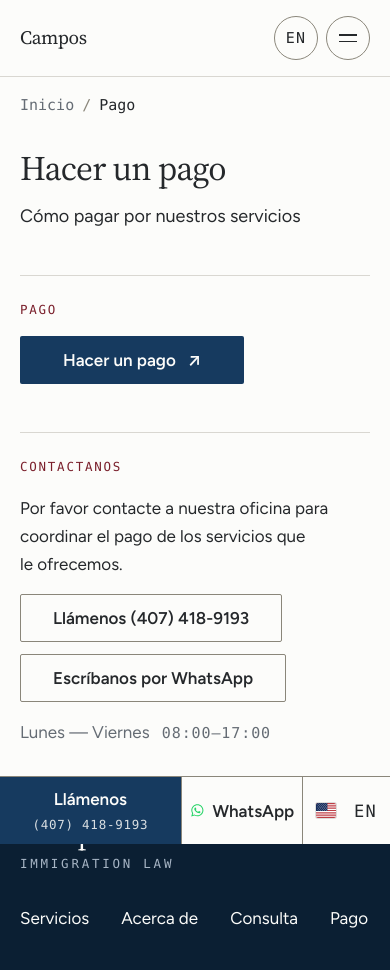
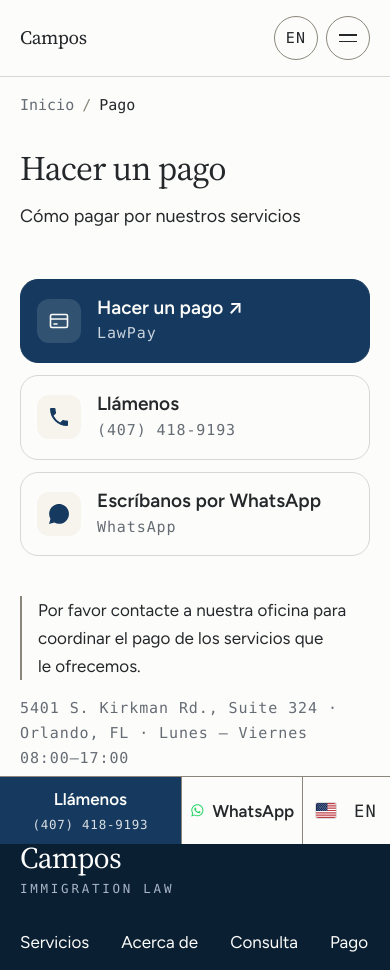
Before and after one commit to Welsa316/Camim-Law-Redesign, an Astro site in the folder site/: page /pagos in a window 390 px wide. Shown: the top 970 px of the page. Built offline with nearby package versions, Linux system fonts and the light colour scheme; Astro itself is replaced by a stand-in of ours.

Commit message:
Rebuild the payments page on the consultation page's tiles
The tiles move from the consultation page into global.css, with their
icons in TileIcon.astro, so both pages share one definition. The payments
page now leads with the firm's LawPay page as the primary tile, then the
office by phone and by WhatsApp, with the sister site's line about
arranging payment with the office under them, and the address and hours.
Compact rows on a phone, as on the consultation page; nothing lifts on
hover.

"LawPay", under the pay tile, is recorded in org.ts as the host of the
verified payment link rather than written into the page.

```diff
--- a/site/src/components/ConsultPage.astro
+++ b/site/src/components/ConsultPage.astro
@@ -1,5 +1,6 @@
 ---
 import Base from "../layouts/Base.astro";
+import TileIcon from "./TileIcon.astro";
 import { t, langPath, type Lang } from "../i18n/ui";
 import { ORG, show } from "../lib/org";
 import { SERVICES } from "../lib/services";
@@ -44,27 +45,26 @@ const topics = [...SERVICES.map((s) => ({ v: s.slug, n: s.name[lang] })), { v: "
 
   <section class="wrap-wide tiles" aria-label={_("contact.contact")}>
     <a class="tile" href={`tel:${ORG.phone.value}`}>
-      <svg class="tile-ico" viewBox="0 0 24 24" aria-hidden="true" focusable="false"><path d="M6.6 10.8a15.1 15.1 0 0 0 6.6 6.6l2.2-2.2a1 1 0 0 1 1-.25 11.4 11.4 0 0 0 3.6.57 1 1 0 0 1 1 1V20a1 1 0 0 1-1 1A17 17 0 0 1 3 4a1 1 0 0 1 1-1h3.5a1 1 0 0 1 1 1c0 1.25.2 2.45.57 3.6a1 1 0 0 1-.25 1z" fill="currentColor"/></svg>
+      <TileIcon name="phone" />
       <span class="tile-label">{_("cta.call")}</span>
       <span class="tile-meta apparatus">{ORG.phoneDisplay.value}</span>
     </a>
     {whatsapp && (
       <a class="tile" href={whatsapp} rel="noopener">
-        {/* The WhatsApp glyph, as published in WhatsApp's brand resources. */}
-        <svg class="tile-ico" viewBox="0 0 24 24" aria-hidden="true" focusable="false"><path fill="currentColor" d="M12.04 2C6.58 2 2.13 6.45 2.13 11.91c0 1.75.46 3.45 1.32 4.95L2.05 22l5.25-1.38a9.9 9.9 0 0 0 4.74 1.21c5.46 0 9.91-4.45 9.91-9.91S17.5 2 12.04 2m4.52 11.99c-.25-.12-1.47-.72-1.69-.81-.23-.08-.39-.12-.56.12-.17.25-.64.81-.78.97-.14.17-.29.19-.54.06-.25-.12-1.05-.39-1.99-1.23-.74-.66-1.23-1.47-1.38-1.72-.14-.25-.02-.38.11-.51.11-.11.25-.29.37-.43.12-.14.17-.25.25-.41.08-.17.04-.31-.02-.43-.06-.12-.56-1.34-.76-1.84-.2-.48-.41-.42-.56-.43h-.48c-.17 0-.43.06-.66.31-.22.25-.86.85-.86 2.07 0 1.22.89 2.4 1.01 2.56.12.17 1.75 2.67 4.23 3.74 1.71.74 2.38.8 3.24.67.52-.08 1.47-.6 1.67-1.18.21-.58.21-1.07.14-1.18l-.47-.21"/></svg>
+        <TileIcon name="whatsapp" />
         <span class="tile-label">{_("cta.whatsapp")}</span>
         <span class="tile-meta apparatus">WhatsApp</span>
       </a>
     )}
     <a class="tile tile--primary" href="#formulario">
-      <svg class="tile-ico" viewBox="0 0 24 24" aria-hidden="true" focusable="false"><path d="M7 3v2M17 3v2M4 8h16M5 5h14a1 1 0 0 1 1 1v13a1 1 0 0 1-1 1H5a1 1 0 0 1-1-1V6a1 1 0 0 1 1-1zm4 8h6m-6 3h4" stroke="currentColor" stroke-width="1.6" fill="none" stroke-linecap="round"/></svg>
+      <TileIcon name="calendar" />
       <span class="tile-label">{_("cta.book")}</span>
       <span class="tile-meta apparatus">{_("form.type")} <span aria-hidden="true">&darr;</span></span>
     </a>
   </section>
 
   <section class="wrap-wide formband" id="formulario">
-    <div class="card" data-stepper data-step="1" data-widget-clear>
+    <div class="card" data-stepper data-step="1">
       <ol class="stepdots" aria-hidden="true">
         <li class="dot" data-dot="1">1</li>
         <li class="stepline"><i></i></li>
@@ -163,34 +163,6 @@ const topics = [...SERVICES.map((s) => ({ v: s.slug, n: s.name[lang] })), { v: "
   .chead p { margin: 0; }
   .chead-title { margin: 0; max-width: 16ch; }
   .chead-meta { color: var(--surface-ink-2); }
-
-  /* --- the three ways in ---------------------------------------------------- */
-  .tiles { display: grid; gap: var(--spacing-s3); padding-block: var(--spacing-s7) var(--spacing-s6); }
-  @media (min-width: 768px) { .tiles { grid-template-columns: repeat(3, minmax(0, 1fr)); gap: var(--spacing-s4); } }
-  .tile {
-    display: grid; gap: var(--spacing-s2); align-content: start;
-    min-height: 168px; padding: var(--spacing-s5);
-    border: 1px solid var(--color-line); border-radius: 18px; background: var(--color-paper);
-    color: var(--color-ink); text-decoration: none;
-    transition: border-color var(--d-quick) var(--ease-state), background-color var(--d-quick) var(--ease-state);
-  }
-  /* Hover changes the border in place; nothing lifts. */
-  @media (any-hover: hover) { .tile:hover { border-color: var(--color-ink); } }
-  .tile:focus-visible { outline: 2px solid var(--focus); outline-offset: 3px; }
-  .tile-ico { width: 44px; height: 44px; padding: 10px; border-radius: 12px; background: var(--color-paper-2); color: var(--color-navy); }
-  .tile-label { font-size: var(--text-h4); font-weight: var(--font-weight-semibold); line-height: 1.25; margin-top: var(--spacing-s6); }
-  .tile-meta { color: var(--color-ink-2); font-size: var(--text-sm); }
-  .tile--primary { background: var(--color-navy); border-color: var(--color-navy); color: var(--color-paper); }
-  .tile--primary .tile-ico { background: rgb(255 255 255 / 0.12); color: var(--color-paper); }
-  .tile--primary .tile-meta { color: #c9d3de; }
-  @media (any-hover: hover) { .tile--primary:hover { border-color: var(--color-navy-deep); background: var(--color-navy-deep); } }
-  /* On a phone the bar at the bottom already calls and opens WhatsApp, so the
-     tiles shrink to one compact row each rather than three tall cards. */
-  @media (max-width: 767px) {
-    .tile { min-height: 0; grid-template-columns: auto minmax(0, 1fr); grid-template-rows: auto auto; column-gap: var(--spacing-s4); row-gap: 2px; align-items: center; padding: var(--spacing-s4); }
-    .tile-ico { grid-row: 1 / span 2; }
-    .tile-label { margin-top: 0; }
-  }
 
   /* --- the card ------------------------------------------------------------ */
   .formband { padding-block: var(--spacing-s4) clamp(64px, 7vw, 120px); display: grid; gap: var(--spacing-s5); justify-items: start; }
--- a/site/src/components/PaymentPage.astro
+++ b/site/src/components/PaymentPage.astro
@@ -1,13 +1,16 @@
 ---
 import Base from "../layouts/Base.astro";
+import TileIcon from "./TileIcon.astro";
 import { t, langPath, type Lang } from "../i18n/ui";
 import { ORG, show } from "../lib/org";
 import { graph, orgSchema, breadcrumbSchema } from "../lib/seo";
 import { demoAllows } from "../lib/site.js";
 
 /* camimlaw.com "Hacer un pago"; camulaw.com payment.subtitle / contactMessage;
-   the LawPay link is a record. Two ways to pay, side by side on a desktop:
-   the firm's existing LawPay page, and the office. */
+   the LawPay link is a record. The same three-tile composition as the
+   consultation page: the firm's existing LawPay page first, as the primary
+   tile, then the office by phone or WhatsApp, with the sister site's own line
+   about arranging payment with the office under them. */
 interface Props { lang: Lang }
 const { lang } = Astro.props;
 const _ = t(lang);
@@ -16,8 +19,9 @@ const path = langPath(lang, "pagos");
 const alternates = { es: "/pagos/", en: "/en/pagos/" };
 const crumbs = [{ name: _("nav.home"), url: langPath(lang) }, { name: _("nav.payment"), url: path }];
 const schema = graph([orgSchema(), breadcrumbSchema(crumbs)]);
+const addr = ORG.address.value;
 // The English title is the sister site's question ("Want to make a payment?"),
-// which reads badly on a button; the navigation's "Payment" is used there.
+// which reads badly on a tile; the navigation's "Payment" is used there.
 const payLabel = lang === "es" ? _("payment.title") : _("nav.payment");
 ---
 <Base lang={lang} title={`${_("payment.title")} — ${ORG.name.value}`} description={_("payment.subtitle")} path={path} alternates={alternates} schema={schema}>
@@ -31,48 +35,43 @@ const payLabel = lang === "es" ? _("payment.title") : _("nav.payment");
 
   <section class="phead wrap-wide" data-surface="paper">
     <h1 class="h1 phead-title" data-split-lines="hero">{_("payment.title")}</h1>
-    <p class="lead phead-lead">{_("payment.subtitle")}</p>
+    <p class="lead">{_("payment.subtitle")}</p>
   </section>
 
-  <section class="section pbody" data-surface="paper">
-    <div class="wrap-wide pbody-inner">
-      <div class="pway pway--online">
-        <h2 class="eyebrow">{_("nav.payment")}</h2>
-        <a class="btn btn-primary pway-pay" href={ORG.paymentUrl.value} rel="noopener">
-          {payLabel} <span aria-hidden="true">&#8599;</span>
-        </a>
-      </div>
-      <div class="pway pway--office">
-        <h2 class="eyebrow">{_("contact.contact")}</h2>
-        <p class="pway-body">{_("payment.body")}</p>
-        <div class="pway-actions">
-          <a class="btn btn-secondary" href={`tel:${ORG.phone.value}`}>{_("cta.call")} {ORG.phoneDisplay.value}</a>
-          {whatsapp && <a class="btn btn-secondary" href={whatsapp} rel="noopener">{_("cta.whatsapp")}</a>}
-        </div>
-        <p class="pway-hours">{_("contact.monFri")} <span class="apparatus">{ORG.hours.value.opens}&ndash;{ORG.hours.value.closes}</span></p>
-      </div>
-    </div>
+  <section class="wrap-wide tiles" aria-label={_("payment.subtitle")}>
+    <a class="tile tile--primary" href={ORG.paymentUrl.value} rel="noopener">
+      <TileIcon name="card" />
+      <span class="tile-label">{payLabel} <span aria-hidden="true">&#8599;</span></span>
+      <span class="tile-meta apparatus">{ORG.paymentProvider.value}</span>
+    </a>
+    <a class="tile" href={`tel:${ORG.phone.value}`}>
+      <TileIcon name="phone" />
+      <span class="tile-label">{_("cta.call")}</span>
+      <span class="tile-meta apparatus">{ORG.phoneDisplay.value}</span>
+    </a>
+    {whatsapp && (
+      <a class="tile" href={whatsapp} rel="noopener">
+        <TileIcon name="whatsapp" />
+        <span class="tile-label">{_("cta.whatsapp")}</span>
+        <span class="tile-meta apparatus">WhatsApp</span>
+      </a>
+    )}
+  </section>
+
+  <section class="wrap-wide pnote">
+    <p class="pnote-body">{_("payment.body")}</p>
+    <p class="office apparatus">{addr.street} <span aria-hidden="true">&middot;</span> {addr.locality}, {addr.region} <span aria-hidden="true">&middot;</span> {_("contact.monFri")} {ORG.hours.value.opens}&ndash;{ORG.hours.value.closes}</p>
   </section>
 </Base>
 
 <style>
   /* One left edge with the logo, as on every other inner page. */
   .phead { padding-block: var(--spacing-s6) 0; display: grid; gap: var(--spacing-s4); justify-items: start; }
+  .phead p { margin: 0; }
   .phead-title { margin: 0; max-width: 16ch; }
-  .phead-lead { margin: 0; }
 
-  .pbody { padding-block: clamp(44px, 4.4vw, 72px) clamp(72px, 7vw, 128px); }
-  .pbody-inner { display: grid; gap: var(--spacing-s7); }
-  .pway { display: grid; gap: var(--spacing-s4); justify-items: start; align-content: start;
-          padding-top: var(--spacing-s5); border-top: 1px solid var(--surface-line); }
-  .pway .eyebrow { margin: 0; }
-  .pway-pay { min-width: 14rem; gap: var(--spacing-s3); }
-  .pway-body { margin: 0; max-width: 34em; }
-  .pway-actions { display: flex; flex-wrap: wrap; gap: var(--spacing-s3); }
-  .pway-hours { margin: 0; color: var(--surface-ink-2); }
-  .pway-hours .apparatus { margin-left: var(--spacing-s2); }
-  /* On a desktop the two ways sit side by side under one rule each. */
-  @media (min-width: 1024px) {
-    .pbody-inner { grid-template-columns: repeat(2, minmax(0, 1fr)); column-gap: var(--spacing-s8); }
-  }
+  .pnote { display: grid; gap: var(--spacing-s4); padding-block: var(--spacing-s2) clamp(72px, 7vw, 128px); }
+  .pnote-body { margin: 0; max-width: 34em; padding-left: var(--spacing-s4); border-left: 2px solid var(--surface-line-strong); }
+  .office { margin: 0; color: var(--color-ink-2); }
+  .office span { margin-inline: var(--spacing-s1); }
 </style>
--- /dev/null
+++ b/site/src/components/TileIcon.astro
@@ -0,0 +1,13 @@
+---
+/* The glyphs the contact tiles use. Decorative: every tile carries its own
+   words, so each icon is hidden from assistive technology. The WhatsApp
+   glyph is as published in WhatsApp's brand resources. */
+interface Props { name: "phone" | "whatsapp" | "calendar" | "card" }
+const { name } = Astro.props;
+---
+<svg class="tile-ico" viewBox="0 0 24 24" aria-hidden="true" focusable="false">
+  {name === "phone" && <path d="M6.6 10.8a15.1 15.1 0 0 0 6.6 6.6l2.2-2.2a1 1 0 0 1 1-.25 11.4 11.4 0 0 0 3.6.57 1 1 0 0 1 1 1V20a1 1 0 0 1-1 1A17 17 0 0 1 3 4a1 1 0 0 1 1-1h3.5a1 1 0 0 1 1 1c0 1.25.2 2.45.57 3.6a1 1 0 0 1-.25 1z" fill="currentColor"/>}
+  {name === "whatsapp" && <path fill="currentColor" d="M12.04 2C6.58 2 2.13 6.45 2.13 11.91c0 1.75.46 3.45 1.32 4.95L2.05 22l5.25-1.38a9.9 9.9 0 0 0 4.74 1.21c5.46 0 9.91-4.45 9.91-9.91S17.5 2 12.04 2m4.52 11.99c-.25-.12-1.47-.72-1.69-.81-.23-.08-.39-.12-.56.12-.17.25-.64.81-.78.97-.14.17-.29.19-.54.06-.25-.12-1.05-.39-1.99-1.23-.74-.66-1.23-1.47-1.38-1.72-.14-.25-.02-.38.11-.51.11-.11.25-.29.37-.43.12-.14.17-.25.25-.41.08-.17.04-.31-.02-.43-.06-.12-.56-1.34-.76-1.84-.2-.48-.41-.42-.56-.43h-.48c-.17 0-.43.06-.66.31-.22.25-.86.85-.86 2.07 0 1.22.89 2.4 1.01 2.56.12.17 1.75 2.67 4.23 3.74 1.71.74 2.38.8 3.24.67.52-.08 1.47-.6 1.67-1.18.21-.58.21-1.07.14-1.18l-.47-.21"/>}
+  {name === "calendar" && <path d="M7 3v2M17 3v2M4 8h16M5 5h14a1 1 0 0 1 1 1v13a1 1 0 0 1-1 1H5a1 1 0 0 1-1-1V6a1 1 0 0 1 1-1zm4 8h6m-6 3h4" stroke="currentColor" stroke-width="1.6" fill="none" stroke-linecap="round"/>}
+  {name === "card" && <path d="M3.5 7a1.5 1.5 0 0 1 1.5-1.5h14A1.5 1.5 0 0 1 20.5 7v10a1.5 1.5 0 0 1-1.5 1.5H5A1.5 1.5 0 0 1 3.5 17zM3.5 10h17M7 15h3" stroke="currentColor" stroke-width="1.6" fill="none" stroke-linecap="round" stroke-linejoin="round"/>}
+</svg>
--- a/site/src/lib/org.ts
+++ b/site/src/lib/org.ts
@@ -49,6 +49,7 @@ export const ORG = {
     "https://secure.lawpay.com/pages/camposimmigrationlawfirmllc/operating",
     "camimlaw.com header link, every page",
   ),
+  paymentProvider: v("LawPay", "the host of paymentUrl, secure.lawpay.com"),
   googleRating: v(
     { value: 5.0, count: 59, category: "Immigration attorney" },
     "Google Business Profile, read 2026-09-09. Displayed as plain HTML linking to Google; never as AggregateRating schema on our own domain.",
--- a/site/src/styles/global.css
+++ b/site/src/styles/global.css
@@ -547,6 +547,35 @@ a { color: inherit; }
 }
 .opener-pill:focus-visible { outline: 2px solid var(--color-paper); outline-offset: 3px; }
 
+/* --- contact tiles: the ways in, on the consultation and payment pages ---- */
+.tiles { display: grid; gap: var(--spacing-s3); padding-block: var(--spacing-s7) var(--spacing-s6); }
+@media (min-width: 768px) { .tiles { grid-template-columns: repeat(3, minmax(0, 1fr)); gap: var(--spacing-s4); } }
+.tile {
+  display: grid; gap: var(--spacing-s2); align-content: start;
+  min-height: 168px; padding: var(--spacing-s5);
+  border: 1px solid var(--color-line); border-radius: 18px; background: var(--color-paper);
+  color: var(--color-ink); text-decoration: none;
+  transition: border-color var(--d-quick) var(--ease-state), background-color var(--d-quick) var(--ease-state);
+}
+/* Hover changes the border in place; nothing lifts. */
+@media (any-hover: hover) { .tile:hover { border-color: var(--color-ink); } }
+.tile:focus-visible { outline: 2px solid var(--focus); outline-offset: 3px; }
+.tile-ico { width: 44px; height: 44px; padding: 10px; border-radius: 12px; background: var(--color-paper-2); color: var(--color-navy); }
+.tile-label { font-size: var(--text-h4); font-weight: var(--font-weight-semibold); line-height: 1.25; margin-top: var(--spacing-s6); }
+.tile-meta { color: var(--color-ink-2); font-size: var(--text-sm); }
+.tile--primary { background: var(--color-navy); border-color: var(--color-navy); color: var(--color-paper); }
+.tile--primary .tile-ico { background: rgb(255 255 255 / 0.12); color: var(--color-paper); }
+.tile--primary .tile-meta { color: #c9d3de; }
+@media (any-hover: hover) { .tile--primary:hover { border-color: var(--color-navy-deep); background: var(--color-navy-deep); } }
+/* On a phone the bar at the bottom already calls and opens WhatsApp, so the
+   tiles shrink to one compact row each rather than three tall cards. */
+@media (max-width: 767px) {
+  .tile { min-height: 0; grid-template-columns: auto minmax(0, 1fr); grid-template-rows: auto auto; column-gap: var(--spacing-s4); row-gap: 2px; align-items: center; padding: var(--spacing-s4); }
+  .tile-ico { grid-row: 1 / span 2; }
+  .tile-label { margin-top: 0; }
+}
+
+
 /* --- link with arrow ----------------------------------------------------- */
 .link-arrow {
   display: inline-flex; align-items: baseline; gap: var(--spacing-s2);
```
